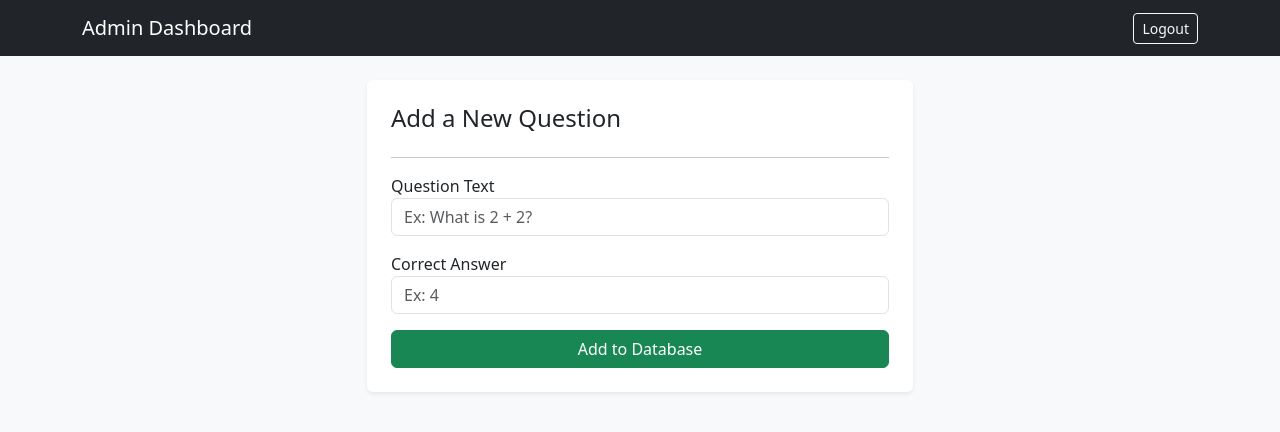
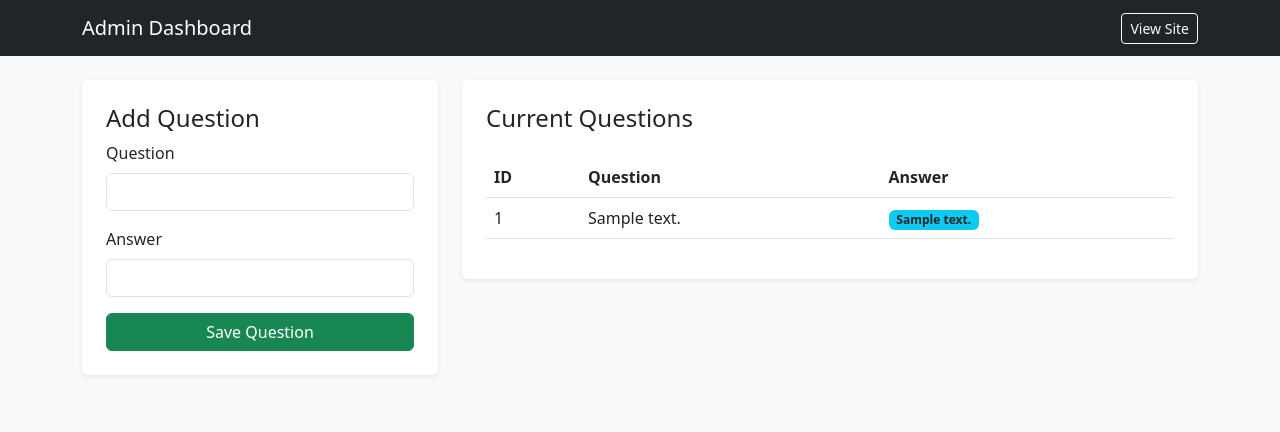
Before and after one commit to Balobykitoko/first_site, a Flask app: page /admin in a window 1280 px wide. Shown: the top 432 px of the page. Run offline with Flask 3, Linux system fonts and the light colour scheme; a user stored in the database is signed in; tables that the repository leaves empty hold one stand-in row (values such as "Sample post").

Commit message:
Full professional main.py with DB and Login

```diff
--- a/main.py
+++ b/main.py
@@ -4,14 +4,19 @@ from flask_login import LoginManager, UserMixin, login_user, login_required, log
 import os
 
 app = Flask(__name__)
-app.config['SECRET_KEY'] = 'your-secret-key-here'
+
+# CONFIGURATION
+# In a real app, keep the SECRET_KEY secret!
+app.config['SECRET_KEY'] = 'dev-key-12345'
 app.config['SQLALCHEMY_DATABASE_URI'] = 'sqlite:///quiz.db'
+app.config['SQLALCHEMY_TRACK_MODIFICATIONS'] = False
 
+# INITIALIZE PLUGINS
 db = SQLAlchemy(app)
 login_manager = LoginManager(app)
 login_manager.login_view = 'login'
 
-# DATABASE MODELS
+# --- DATABASE MODELS ---
 class User(UserMixin, db.Model):
     id = db.Column(db.Integer, primary_key=True)
     username = db.Column(db.String(100), unique=True, nullable=False)
@@ -27,49 +32,72 @@ class Question(db.Model):
 def load_user(user_id):
     return User.query.get(int(user_id))
 
-# ROUTES
+# --- ROUTES ---
+
 @app.route('/')
 def home():
-    questions = Question.query.all()
-    return render_template('index.html', questions=questions)
+    all_questions = Question.query.all()
+    return render_template('index.html', questions=all_questions)
 
 @app.route('/login', methods=['GET', 'POST'])
 def login():
     if request.method == 'POST':
         username = request.form.get('username')
         password = request.form.get('password')
+
         user = User.query.filter_by(username=username).first()
+
+        # Simple password check (for production, use password hashing!)
         if user and user.password == password:
             login_user(user)
-            return redirect(url_for('home'))
-        flash('Invalid login!')
+            return redirect(url_for('admin'))
+        else:
+            flash('Invalid username or password.')
+
     return render_template('login.html')
 
 @app.route('/admin', methods=['GET', 'POST'])
 @login_required
 def admin():
+    # Only allow the admin user to access this page
     if not current_user.is_admin:
-        return "Access Denied", 403
+        return "Access Denied: Admins Only", 403
+
     if request.method == 'POST':
-        new_q = Question(text=request.form.get('text'), correct_answer=request.form.get('answer'))
-        db.session.add(new_q)
-        db.session.commit()
-        flash('Question Added!')
-    return render_template('admin.html')
+        q_text = request.form.get('text')
+        q_answer = request.form.get('answer')
+
+        if q_text and q_answer:
+            new_question = Question(text=q_text, correct_answer=q_answer)
+            db.session.add(new_question)
+            db.session.commit()
+            flash('Question added successfully!')
+            return redirect(url_for('admin'))
+
+    # Get all questions to display in the admin table
+    questions = Question.query.all()
+    return render_template('admin.html', questions=questions)
 
 @app.route('/logout')
+@login_required
 def logout():
     logout_user()
     return redirect(url_for('home'))
 
-# Create the database tables
+# --- INITIALIZE DATABASE ---
+# This creates the .db file and the admin user automatically
 with app.app_context():
     db.create_all()
-    # Create an admin user if none exists
+    # Create default admin if it doesn't exist
     if not User.query.filter_by(username='admin').first():
-        admin_user = User(username='admin', password='password123', is_admin=True)
+        admin_user = User(
+            username='admin',
+            password='password123',
+            is_admin=True
+        )
         db.session.add(admin_user)
         db.session.commit()
+        print("Admin user created!")
 
 if __name__ == "__main__":
     port = int(os.environ.get("PORT", 5000))
--- a/templates/admin.html
+++ b/templates/admin.html
@@ -9,26 +9,48 @@
     <nav class="navbar navbar-dark bg-dark mb-4">
         <div class="container">
             <span class="navbar-brand">Admin Dashboard</span>
-            <a href="/logout" class="btn btn-outline-light btn-sm">Logout</a>
+            <a href="/" class="btn btn-outline-light btn-sm">View Site</a>
         </div>
     </nav>
     <div class="container">
-        <div class="row justify-content-center">
-            <div class="col-md-6">
-                <div class="card p-4 shadow-sm border-0">
-                    <h4>Add a New Question</h4>
-                    <hr>
+        <div class="row">
+            <div class="col-md-4">
+                <div class="card p-4 shadow-sm border-0 mb-4">
+                    <h4>Add Question</h4>
                     <form method="POST">
                         <div class="mb-3">
-                            <label>Question Text</label>
-                            <input type="text" name="text" class="form-control" placeholder="Ex: What is 2 + 2?" required>
+                            <label class="form-label">Question</label>
+                            <input type="text" name="text" class="form-control" required>
                         </div>
                         <div class="mb-3">
-                            <label>Correct Answer</label>
-                            <input type="text" name="answer" class="form-control" placeholder="Ex: 4" required>
+                            <label class="form-label">Answer</label>
+                            <input type="text" name="answer" class="form-control" required>
                         </div>
-                        <button class="btn btn-success w-100">Add to Database</button>
+                        <button class="btn btn-success w-100">Save Question</button>
                     </form>
+                </div>
+            </div>
+            <div class="col-md-8">
+                <div class="card p-4 shadow-sm border-0">
+                    <h4>Current Questions</h4>
+                    <table class="table mt-3">
+                        <thead>
+                            <tr>
+                                <th>ID</th>
+                                <th>Question</th>
+                                <th>Answer</th>
+                            </tr>
+                        </thead>
+                        <tbody>
+                            {% for q in questions %}
+                            <tr>
+                                <td>{{ q.id }}</td>
+                                <td>{{ q.text }}</td>
+                                <td><span class="badge bg-info text-dark">{{ q.correct_answer }}</span></td>
+                            </tr>
+                            {% endfor %}
+                        </tbody>
+                    </table>
                 </div>
             </div>
         </div>
```
